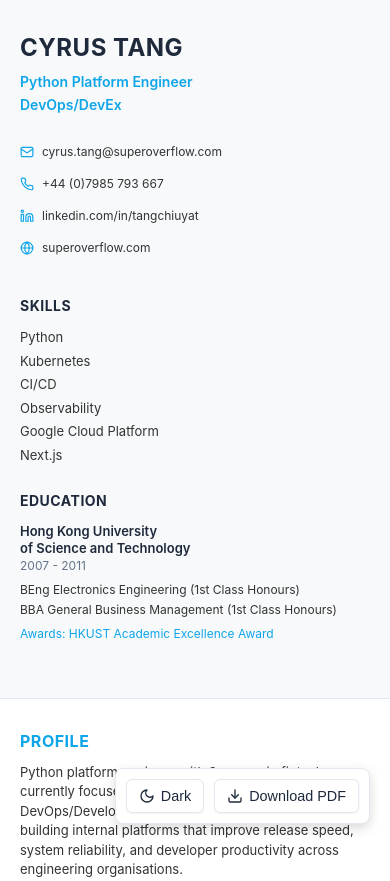
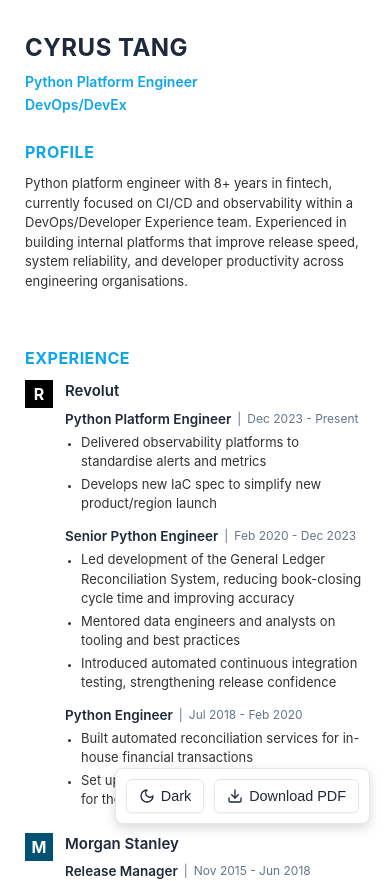
Before and after one commit to superoverflow/resume, a Next.js app: page / in a window 390 px wide. Shown: the top 881 px of the page. Built offline with nearby package versions, Linux system fonts and the light colour scheme.

Commit message:
minor polish

```diff
--- a/app/globals.css
+++ b/app/globals.css
@@ -296,6 +296,9 @@
   font-size: 10px;
 }
 
+/* -----------------------------------------
+   RESPONSIVE DESIGN (MOBILE FRIENDLY)
+----------------------------------------- */
 @media (max-width: 768px) {
   body {
     padding: 0;
@@ -306,19 +309,32 @@
     margin: 0;
     box-shadow: none;
     min-height: auto;
+    background-color: var(--bg-page);
   }
 
-  .sidebar {
-    width: 100%;
-    border-right: none;
-    border-bottom: 1px solid var(--border-color);
-    padding: 30px 20px;
+  /* Unwrap columns so sections become direct children of flex container */
+  .sidebar, .main-content {
+    display: contents;
   }
 
-  .main-content {
-    width: 100%;
-    padding: 30px 20px;
+  .section {
+    padding: 0 25px;
+    margin-bottom: 25px;
   }
+
+  /* Define exact mobile order */
+  .section-header     { order: 1; padding-top: 30px; }
+  .section-profile    { order: 2; }
+  .section-experience { order: 3; }
+
+  /* Apply the sidebar background color specifically to the bottom sections */
+  .section-education, .section-skills, .section-contact {
+    background-color: var(--bg-sidebar);
+  }
+
+  .section-education  { order: 4; border-top: 1px solid var(--border-color); padding-top: 30px; margin-bottom: 0; }
+  .section-skills     { order: 5; padding-top: 25px; margin-bottom: 0; }
+  .section-contact    { order: 6; padding-top: 25px; padding-bottom: 30px; margin-bottom: 0; }
 
   .controls {
     top: auto;
@@ -332,15 +348,24 @@
   }
 }
 
+/* -----------------------------------------
+   PDF EXPORT OVERRIDES (FORCES DESKTOP)
+----------------------------------------- */
 .pdf-export-mode .page-wrapper {
   margin: 0 !important;
   box-shadow: none !important;
-  width: 794px !important; /* A4 width in pixels at 96 DPI */
-  height: 1123px !important; /* A4 height */
+  width: 794px !important;
+  height: 1123px !important;
   min-height: auto !important;
-  flex-direction: row !important; /* Force side-by-side even on mobile */
+  flex-direction: row !important;
   background-color: #ffffff !important;
   color: #333333 !important;
+}
+
+/* Force standard display ignoring mobile "display: contents" */
+.pdf-export-mode .sidebar,
+.pdf-export-mode .main-content {
+  display: block !important;
 }
 
 .pdf-export-mode .sidebar {
@@ -348,12 +373,28 @@
   background-color: #f8f9fa !important;
   border-right: 1px solid #e2e8f0 !important;
   border-bottom: none !important;
+  padding: 40px 25px !important;
 }
 
 .pdf-export-mode .main-content {
   width: 68% !important;
+  padding: 40px 35px !important;
 }
 
+/* Strip mobile overrides out of the PDF */
+.pdf-export-mode .section {
+  padding: 0 !important;
+  background-color: transparent !important;
+}
+.pdf-export-mode .section-header {
+  padding-top: 0 !important;
+}
+.pdf-export-mode .section-education {
+  border-top: none !important;
+  padding-top: 0 !important;
+}
+
+/* PDF text colors */
 .pdf-export-mode .name { color: #1e293b !important; }
 .pdf-export-mode .title { color: #0ea5e9 !important; }
 .pdf-export-mode .subtitle { color: #0ea5e9 !important; }
@@ -361,6 +402,7 @@
 .pdf-export-mode .company-name { color: #1e293b !important; }
 .pdf-export-mode .text-muted { color: #64748b !important; }
 .pdf-export-mode .role-title { color: #1e293b !important; }
+.pdf-export-mode .contact-item a { color: inherit !important; text-decoration: none !important; }
 
 @media print {
   body { background-color: white; }
--- a/components/CV.js
+++ b/components/CV.js
@@ -33,20 +33,42 @@
     setIsGenerating(true);
 
     try {
-      // Temporarily add class to force light mode styles for PDF
       const wrapper = cvRef.current;
+
+      // 1. Save scroll position and scroll to top
+      const originalScrollY = window.scrollY;
+      window.scrollTo(0, 0);
+
+      // 2. Temporarily remove dark mode from the document
+      const wasDark = document.documentElement.classList.contains('dark');
+      if (wasDark) {
+        document.documentElement.classList.remove('dark');
+      }
+
+      // 3. Force desktop layout for PDF
       wrapper.classList.add('pdf-export-mode');
 
+      // 4. Wait for browser to repaint (so the light mode fully applies)
+      await new Promise(resolve => setTimeout(resolve, 150));
+
+      // 5. Capture canvas
       const canvas = await html2canvas(wrapper, {
-        scale: 2, // Higher scale for better resolution
+        scale: 2,
         useCORS: true,
         logging: false,
-        backgroundColor: '#ffffff'
+        backgroundColor: '#ffffff',
+        windowWidth: 794 // Force A4 width evaluation
       });
 
+      // 6. Restore screen layout immediately
       wrapper.classList.remove('pdf-export-mode');
+      if (wasDark) {
+        document.documentElement.classList.add('dark'); // Restore dark mode
+      }
+      window.scrollTo(0, originalScrollY);
 
-      const imgData = canvas.toDataURL('image/png');
+      // 7. Compress to JPEG and export
+      const imgData = canvas.toDataURL('image/jpeg', 0.8);
       const pdf = new jsPDF({
         orientation: 'portrait',
         unit: 'mm',
@@ -56,7 +78,7 @@
       const pdfWidth = pdf.internal.pageSize.getWidth();
       const pdfHeight = (canvas.height * pdfWidth) / canvas.width;
 
-      pdf.addImage(imgData, 'PNG', 0, 0, pdfWidth, pdfHeight);
+      pdf.addImage(imgData, 'JPEG', 0, 0, pdfWidth, pdfHeight, undefined, 'FAST');
       pdf.save('Cyrus_Tang_CV.pdf');
     } catch (error) {
       console.error('Error generating PDF', error);
@@ -64,7 +86,6 @@
       setIsGenerating(false);
     }
   };
-
   return (
     <>
       <div className="controls">
@@ -81,11 +102,13 @@
       <div className="page-wrapper" ref={cvRef}>
         {/* Sidebar */}
         <div className="sidebar">
-          <div className="section" style={{ marginBottom: '35px' }}>
+          <div className="section section-header">
             <h1 className="name">{profile.name}</h1>
             <div className="title">{profile.title}</div>
-            <div className="subtitle">{profile.subtitle}</div>
+            <div className="subtitle" style={{ marginBottom: 0 }}>{profile.subtitle}</div>
+          </div>
 
+          <div className="section section-contact">
             <ul className="contact-list">
               <li className="contact-item">
                 <Mail className="contact-icon" /> <a href={`mailto:${profile.email}`}>{profile.email}</a>
@@ -102,17 +125,16 @@
             </ul>
           </div>
 
-          <div className="section">
+          <div className="section section-skills">
             <h2 className="section-title">SKILLS</h2>
             <ul className="skills-list">
               {skills.map((skill, i) => <li key={i}>{skill}</li>)}
             </ul>
           </div>
 
-          <div className="section">
+          <div className="section section-education">
             <h2 className="section-title">EDUCATION</h2>
 
-            {/* Handle multi-line institution names based on the PDF format */}
             <div className="edu-uni">
               Hong Kong University<br/>of Science and Technology
             </div>
@@ -129,14 +151,13 @@
 
         {/* Main Content */}
         <div className="main-content">
-          <div className="section">
+          <div className="section section-profile">
             <h2 className="section-title">PROFILE</h2>
             <div className="summary-text">{profile.summary}</div>
           </div>
 
-          <div className="section">
+          <div className="section section-experience">
             <h2 className="section-title">EXPERIENCE</h2>
-
             {experience.map((companyGroup, idx) => (
               <div key={idx} className="job-group">
                 <div className="job-logo-col">
```
